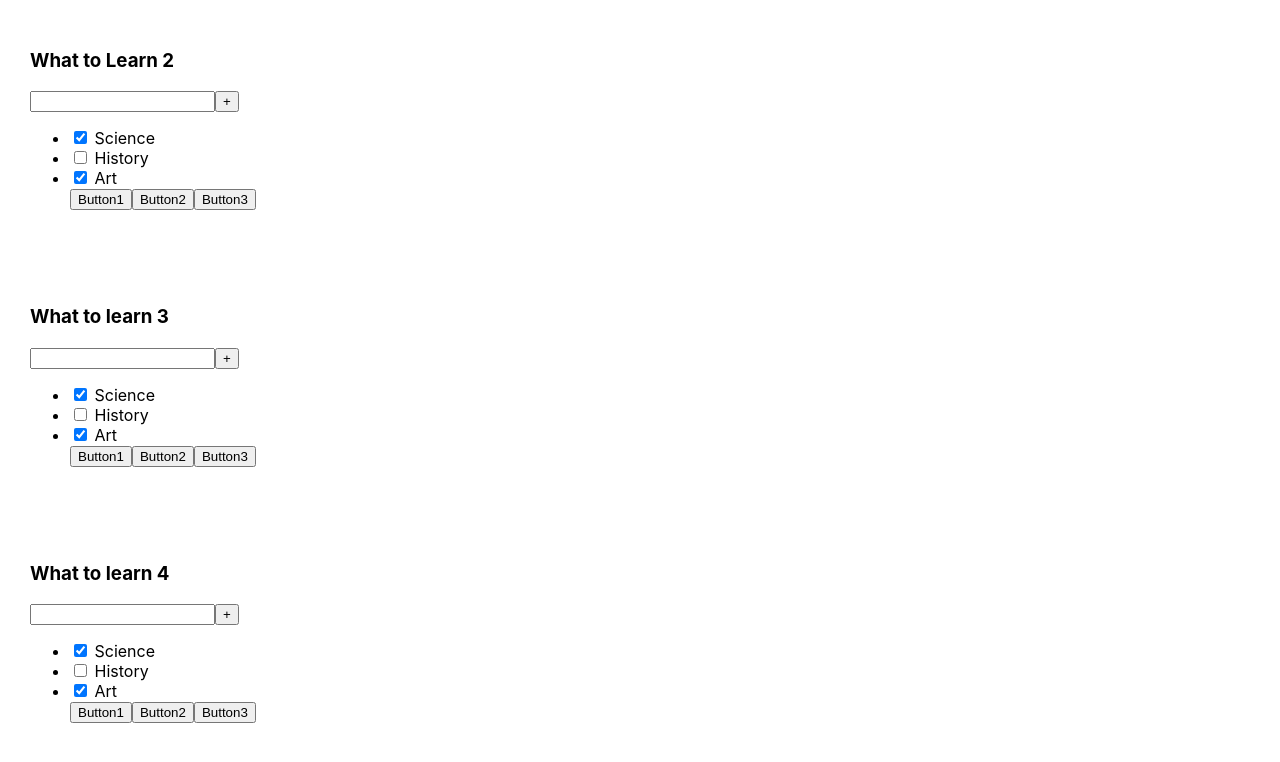
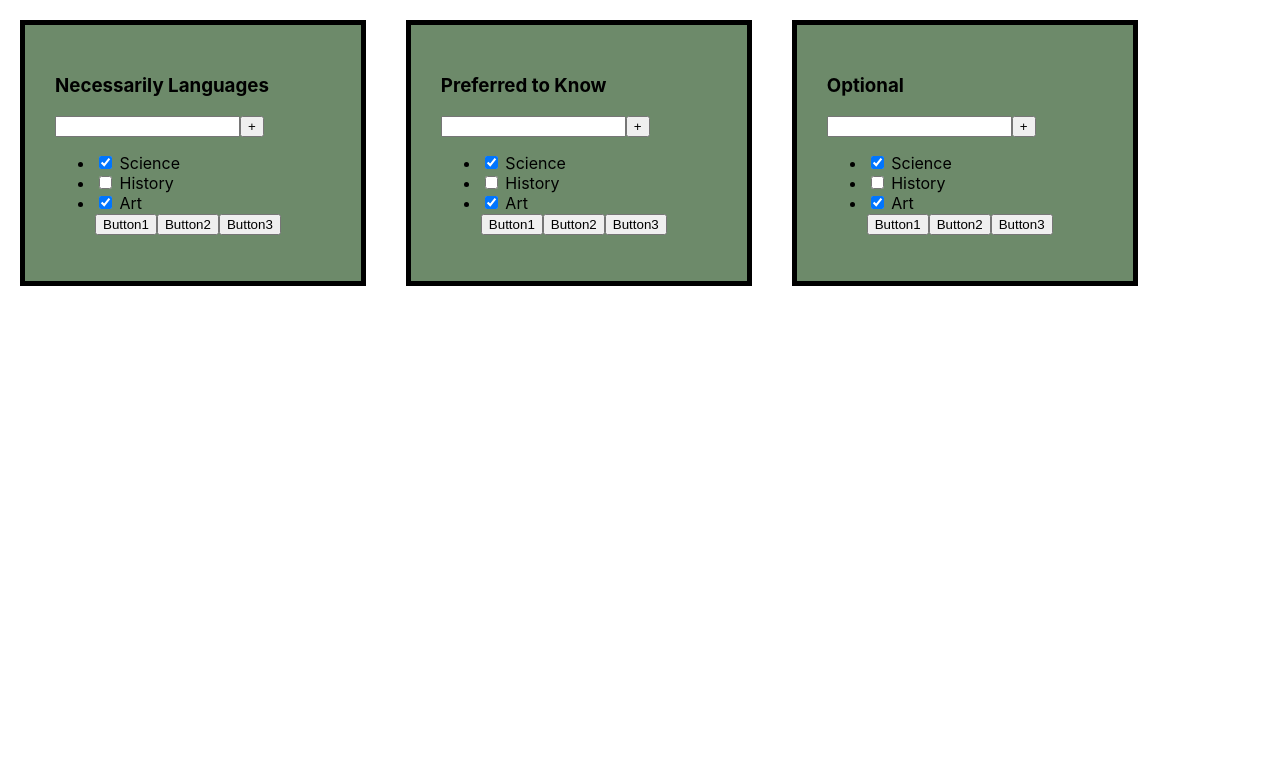
Before and after one commit to Sova42-cmd/React_Project, a React (Vite) app: page / in a window 1280 px wide. Shown: the top 762 px of the page. Built offline with nearby package versions, Linux system fonts and the light colour scheme.

Commit message:
props.button.map

```diff
--- a/src/App.css
+++ b/src/App.css
@@ -1,6 +1,12 @@
 .app {
   padding: 30px;
-  display: flex;
+  display: inline-block;
+  background-color: #6d8a6a;
+  margin: 20px;
+  border: 5px solid black;
+}
+.app:hover {
+  background-color: #769173;
 }
 
 .app > div {
--- a/src/App.tsx
+++ b/src/App.tsx
@@ -17,8 +17,24 @@ const tasks = [
         id: 3,
         name: "Art",
         isDone: true,
-    }
+    },
 ]
+
+// const secondTask = [
+//
+//     {id: 4, name: "Task1", isDone: true},
+//     {id: 5, name: "Task2", isDone: true},
+//     {id: 6, name: "Task3", isDone: false},
+//
+// ]
+//
+//
+// const thirdTask = [
+//     {id: 7, name: "Task4", isDone: false},
+//     {id: 8, name: "Task5", isDone: true},
+//     {id: 9, name: "Task6", isDone: true},
+// ]
+
 const buttons = [
     {
         id: 1,
@@ -32,16 +48,15 @@ const buttons = [
         id: 3,
         name: "Button3",
     }
-
 ]
 
 function App() {
 
     return (<>
 
-            <ToDoList title={"What to Learn 2"} tasks={tasks} buttons={buttons}/>
-            <ToDoList title={"What to learn 3"} tasks={tasks} buttons={buttons}/>
-            <ToDoList title={"What to learn 4"} tasks={tasks} buttons={buttons}/>
+            <ToDoList title={"Necessarily Languages"} tasks={tasks} buttons={buttons}/>
+            <ToDoList title={"Preferred to Know"} tasks={tasks} buttons={buttons}/>
+            <ToDoList title={"Optional"} tasks={tasks} buttons={buttons}/>
 
         </>
     )
--- a/src/ToDoList.tsx
+++ b/src/ToDoList.tsx
@@ -1,8 +1,11 @@
 import './App.css'
 
 function ToDoList(props: any) {
+
     console.log(props.tasks);
     console.log(props.buttons);
+    console.log(props.secondTask);
+    console.log(props.thirdTask);
 
     return (
         <div className="app">
@@ -14,15 +17,32 @@ function ToDoList(props: any) {
                 </div>
                 <ul>
 
-                    {props.tasks.map((element:any) => {
+                    {props.tasks.map((element: any) => {
                         return (<>
                             <li>
-                              <input type="checkbox" checked={element.isDone}/> <span>{element.name}</span>
+                                <input type="checkbox" checked={element.isDone}/> <span>{element.name}</span>
                             </li>
                         </>)
                     })
                     }
-                    {props.buttons.map((element:any) => {
+                    {/*{props.secondTask.map((element: any) => {*/}
+                    {/*    return (<>*/}
+                    {/*        <li>*/}
+                    {/*            <input type="checkbox" checked={element.isDone}/> <span>{element.name}</span>*/}
+                    {/*        </li>*/}
+                    {/*    </>)*/}
+                    {/*})*/}
+                    {/*}*/}
+                    {/*{props.thirdTask.map((element: any) => {*/}
+                    {/*    return (<>*/}
+                    {/*        <li>*/}
+                    {/*            <input type="checkbox" checked={element.isDone}/> <span>{element.name}</span>*/}
+                    {/*        </li>*/}
+                    {/*    </>)*/}
+                    {/*/!*})*!/*/}
+                    {/*}*/}
+
+                    {props.buttons.map((element: any) => {
                         return (<>
                             <button>{element.name}</button>
                         </>)
```
Also changed, not shown: src/index.css (line endings or trailing spaces).
